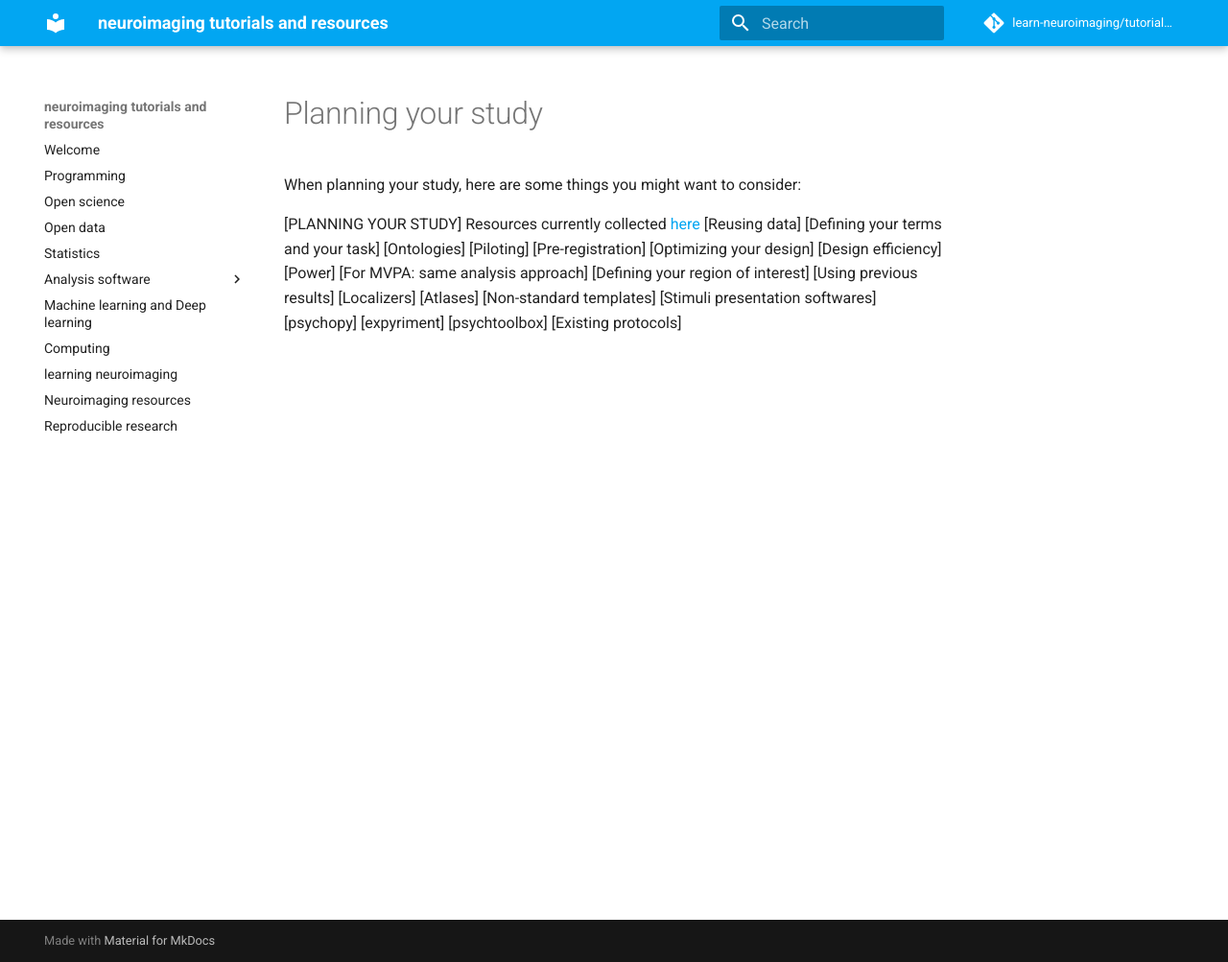
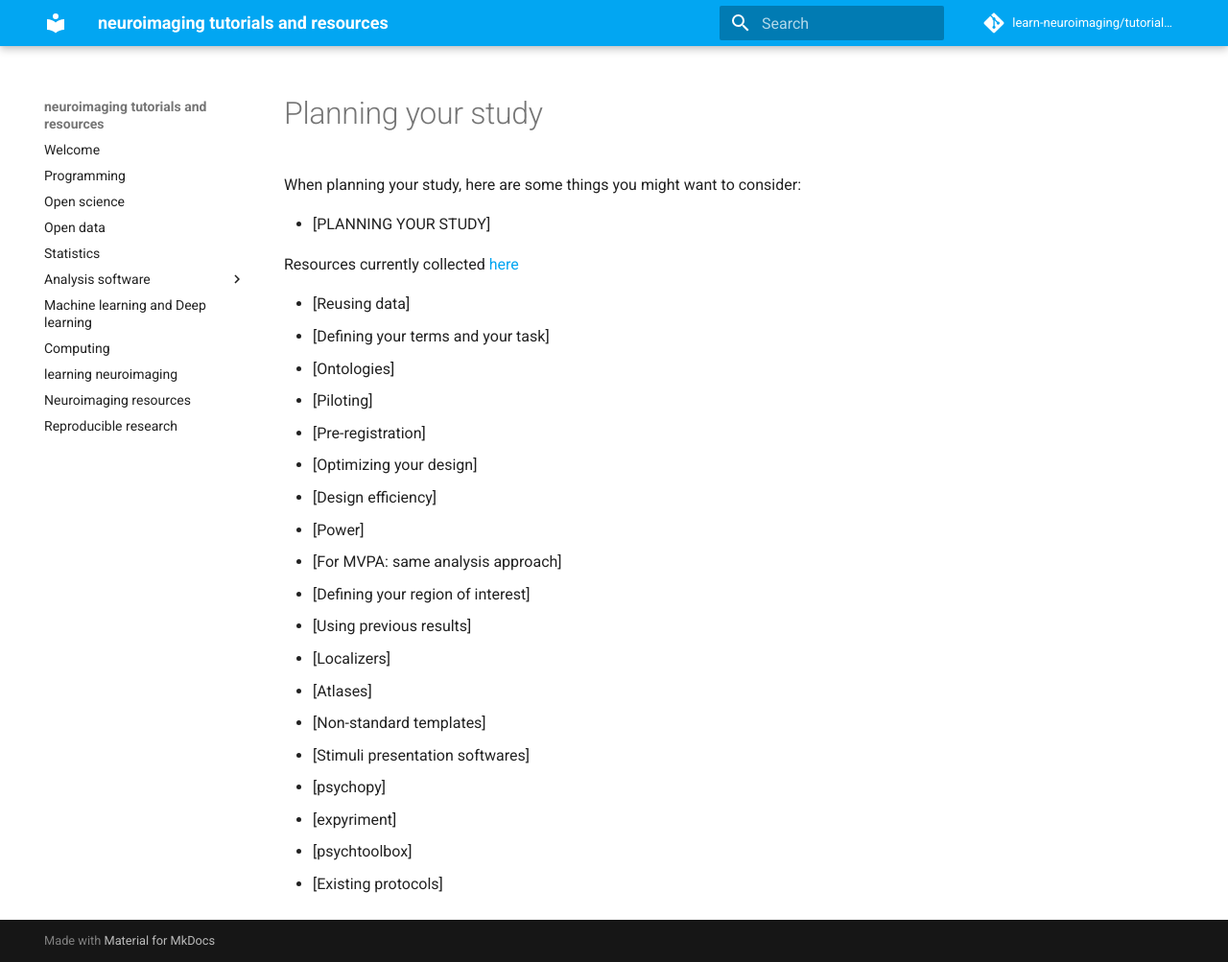
Before and after one commit to learn-neuroimaging/hitchhackers_guide_brain, an MkDocs documentation site: the page built from docs/02_Planning-your-study.md, in a window 1280 px wide and 1003 px high. Shown: the whole window at 96% size. Built offline with MkDocs 1.6.1 and Material for MkDocs 9.7.7, drawn with Linux system fonts in a browser that asks for light colours; comment, search, counter and statistics services are not loaded.

Commit message:
bullet-point formatting

```diff
--- a/docs/02_Planning-your-study.md
+++ b/docs/02_Planning-your-study.md
@@ -2,24 +2,26 @@
 
 When planning your study, here are some things you might want to consider:
 
-[PLANNING YOUR STUDY]
-Resources currently collected [here](/docs/reproducible_neuroimaging_research.md# Reproducible neuroimaging research)
-    [Reusing data]
-    [Defining your terms and your task]
-    [Ontologies]
-    [Piloting]
-    [Pre-registration]
-    [Optimizing your design]
-    [Design efficiency]
-    [Power]
-    [For MVPA: same analysis approach]
-    [Defining your region of interest]
-    [Using previous results]
-    [Localizers]
-    [Atlases]
-    [Non-standard templates]
-    [Stimuli presentation softwares]
-        [psychopy]
-        [expyriment]
-        [psychtoolbox]
-    [Existing protocols]
+* [PLANNING YOUR STUDY]
+
+ Resources currently collected [here](/docs/reproducible_neuroimaging_research.md#Reproducible-neuroimaging-research)
+
+* [Reusing data]
+* [Defining your terms and your task]
+* [Ontologies]
+* [Piloting]
+* [Pre-registration]
+* [Optimizing your design]
+* [Design efficiency]
+* [Power]
+* [For MVPA: same analysis approach]
+* [Defining your region of interest]
+* [Using previous results]
+* [Localizers]
+* [Atlases]
+* [Non-standard templates]
+* [Stimuli presentation softwares]
+ * [psychopy]
+ * [expyriment]
+ * [psychtoolbox]
+* [Existing protocols]
```
Also changed, not shown: docs/01_Before-you-start.md (+11 -11 lines), docs/06_Analysis.md (+10 -10 lines), docs/99_Appendix.md (+1 -1 lines).
